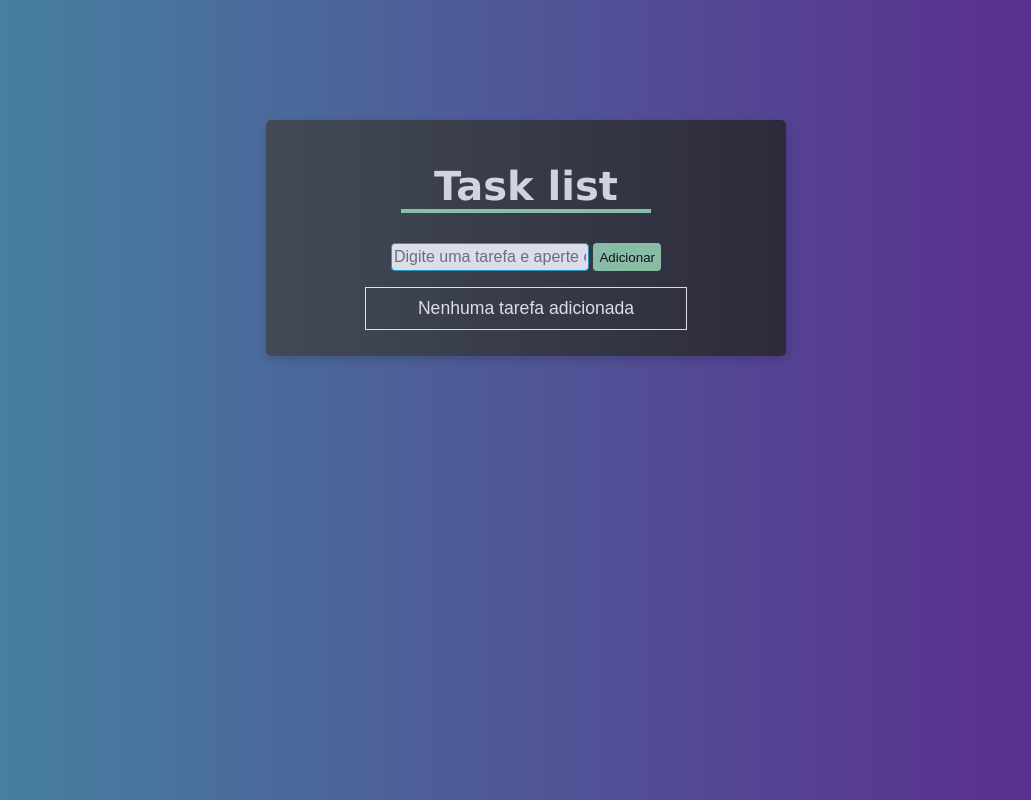
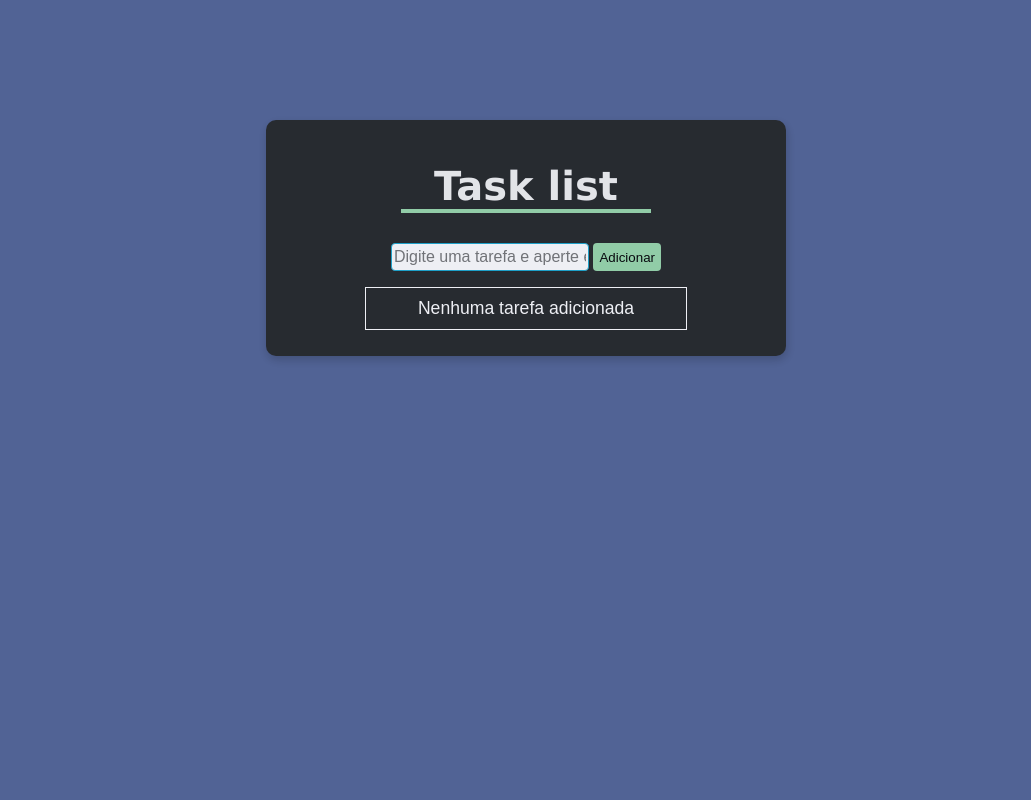
Before and after one commit to Micael-William/lista-de-tarefas-app, a plain HTML site: page index.html in a window 1280 px wide. Shown: the whole page, without its empty margins (124-1155 px from the left). Drawn offline with Linux system fonts and the light colour scheme.

Commit message:
ajustando fundo

```diff
--- a/assets/css/style.css
+++ b/assets/css/style.css
@@ -2,15 +2,9 @@ body {
     margin: 0;
     padding: 0;
     box-sizing: border-box;
-    background: #5C258D;
-    background: -webkit-linear-gradient(to right, #4389A2, #5C258D);
-    background: linear-gradient(to right, #4389A2, #5C258D);
-    /* background: #24C6DC;  fallback for old browsers */
-    /* background: -webkit-linear-gradient(to right, #514A9D, #24C6DC);  Chrome 10-25, Safari 5.1-6 */
-    /* background: linear-gradient(to right, #514A9D, #24C6DC); W3C, IE 10+/ Edge, Firefox 16+, Chrome 26+, Opera 12+, Safari 7+ */
     overflow-x: hidden;
     font-family: Arial, Helvetica, sans-serif;
-    width: 100vw;
+    background-color: #516395 ;
 }
 
 main {
@@ -21,15 +15,11 @@ main {
 }
 
 .secao-lista {
+    opacity: 0.9;
     background: #232526;
-    background: -webkit-linear-gradient(to right, #414345, #232526);
-    background: linear-gradient(to right, #414345, #232526);
-    /* background-color: #393646; */
-    opacity: 0.8;
-    border-radius: 5px;
+    border-radius: 10px;
     height: 60%;
     width: 100%;
-    text-align: center;
     padding: 10px;
     display: flex;
     flex-direction: column;
@@ -106,11 +96,11 @@ li {
     margin-bottom: 20px;
     cursor: pointer;
     box-shadow: 1px 4px 10px rgba(0, 0, 0, 0.2);
-    background-color: #F2F2F2;
+    background-color: #fff;
     width: 20vw;
     color: #000;
     text-transform: uppercase;
-    border-left: 6px solid #A4D0A4;
+    /* border-left: 6px solid #A4D0A4; */
 }
 
 .logo-concluir {
```
